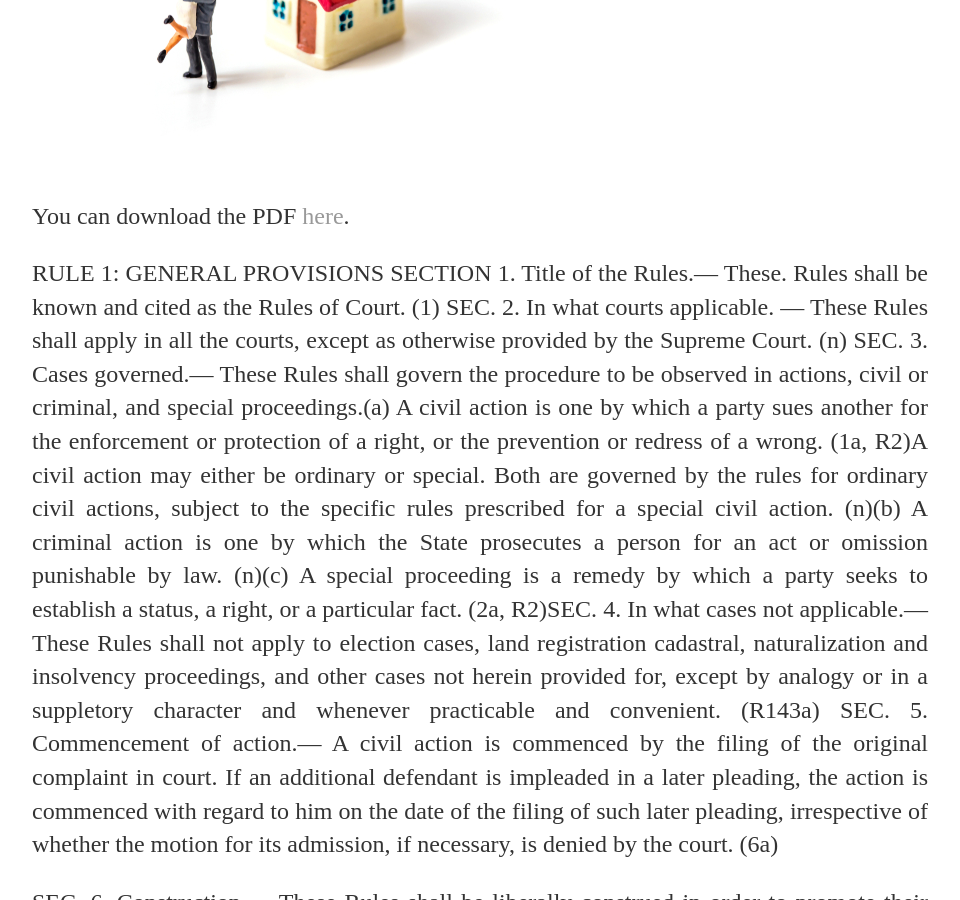
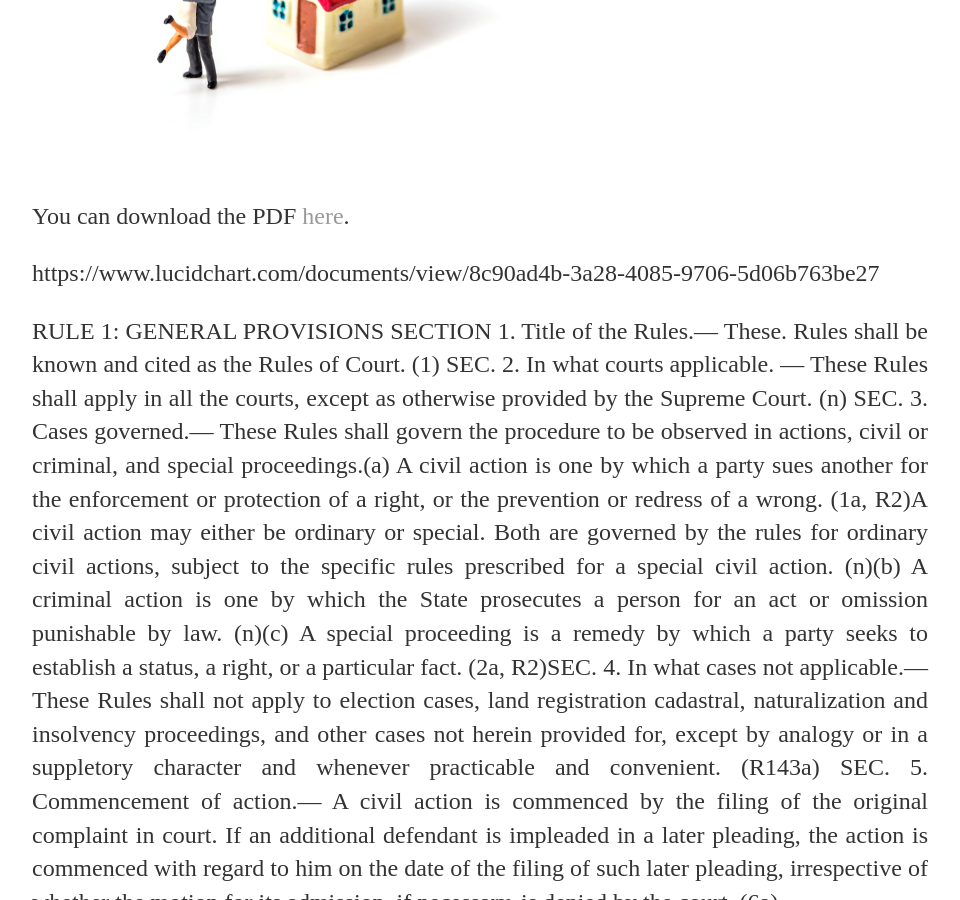
Before and after one commit to lexieph/lexieph.github.io, a Jekyll site: the page built from _posts/2020-03-02-rules-of-court.md, in a window 1280 px wide and 900 px high, scrolled down 423 px. Shown: the whole window, without its empty margins (160-1120 px from the left). Built offline with Jekyll 4.4.1, drawn with Linux system fonts in a browser that asks for light colours; some of the changed lines change nothing that is shown.

Commit message:
Trying lucidchart

```diff
--- a/_posts/2020-03-02-rules-of-court.md
+++ b/_posts/2020-03-02-rules-of-court.md
@@ -6,6 +6,9 @@ date: 2020-03-02
 ![]({{"/assets/An Overview of Property Regimes in Marriages Small.jpg"|absolute_url}})
 
 You can download the PDF [here]({{ site.url }}/assets/pdf/02_D_02-DOLE DO 107-10.pdf).
+
+https://www.lucidchart.com/documents/view/8c90ad4b-3a28-4085-9706-5d06b763be27
+
 
 RULE 1: GENERAL PROVISIONS
 SECTION 1. Title of the Rules.— These. Rules shall be known and cited as the Rules of Court. (1)
```
Also changed, not shown: 1 other file.
